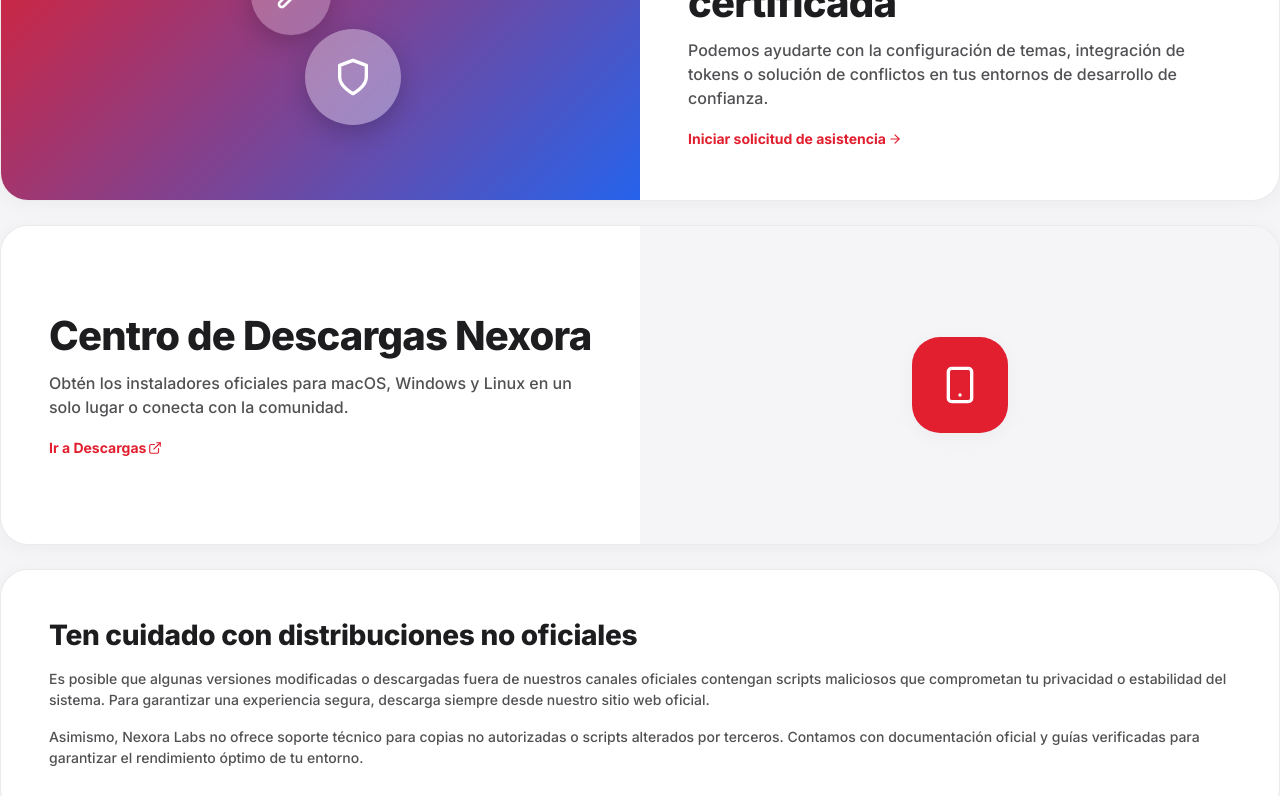
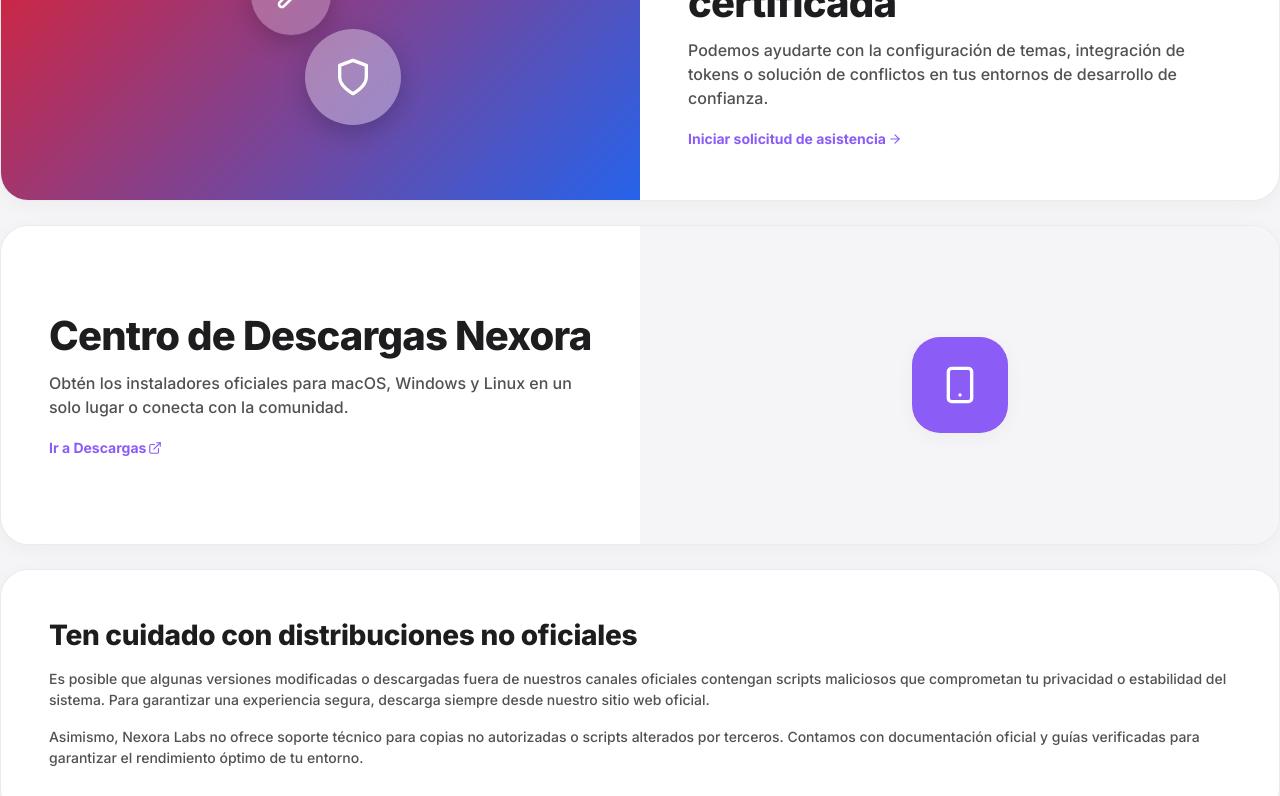
Before and after one commit to SaarmyxCode/NexoraWeb, a React (Vite) app: page /soporte in a window 1280 px wide. Shown: the part 1121-1917 px from the top of the page. Built offline with nearby package versions, Linux system fonts and the light colour scheme; a web font is replaced by a local one.

Commit message:
feat: Update Support components to use a consistent accent color; enhance visual coherence across the Soporte page

```diff
--- a/src/pages/Soporte/SoportePage.css
+++ b/src/pages/Soporte/SoportePage.css
@@ -5,6 +5,7 @@
   display: flex;
   flex-direction: column;
   gap: var(--spacing-xl);
+  padding-bottom: var(--spacing-2xl);
 }
 
 @media (max-width: 48rem) {
--- a/src/pages/Soporte/components/SupportFeatureGrid/SupportFeatureGrid.css
+++ b/src/pages/Soporte/components/SupportFeatureGrid/SupportFeatureGrid.css
@@ -96,7 +96,7 @@
   width: 96px;
   height: 96px;
   border-radius: var(--radius-2xl);
-  background-color: var(--color-primary);
+  background-color: #8b5cf6;
   color: var(--color-white);
   display: flex;
   align-items: center;
--- a/src/pages/Soporte/components/SupportFeatureGrid/SupportFeatureGrid.jsx
+++ b/src/pages/Soporte/components/SupportFeatureGrid/SupportFeatureGrid.jsx
@@ -17,7 +17,7 @@
   noticeTitle = 'Ten cuidado con distribuciones no oficiales',
   noticeParagraph1 = 'Es posible que algunas versiones modificadas o descargadas fuera de nuestros canales oficiales contengan scripts maliciosos que comprometan tu privacidad o estabilidad del sistema. Para garantizar una experiencia segura, descarga siempre desde nuestro sitio web oficial.',
   noticeParagraph2 = 'Asimismo, Nexora Labs no ofrece soporte técnico para copias no autorizadas o scripts alterados por terceros. Contamos con documentación oficial y guías verificadas para garantizar el rendimiento óptimo de tu entorno.',
-  accentColor = 'var(--color-primary)',
+  accentColor = '#8B5CF6',
 }) => {
   const customStyle = {
     '--support-feature-accent': accentColor,
--- a/src/pages/Soporte/components/SupportHeroCard/SupportHeroCard.jsx
+++ b/src/pages/Soporte/components/SupportHeroCard/SupportHeroCard.jsx
@@ -7,7 +7,7 @@
 export const SupportHeroCard = ({
   title = 'Soporte técnico de Nexora',
   subtitle = '¿Necesitas ayuda? Comienza aquí.',
-  accentColor = 'var(--color-primary)',
+  accentColor = '#8B5CF6',
 }) => {
   const customStyle = {
     '--support-accent': accentColor,
```
